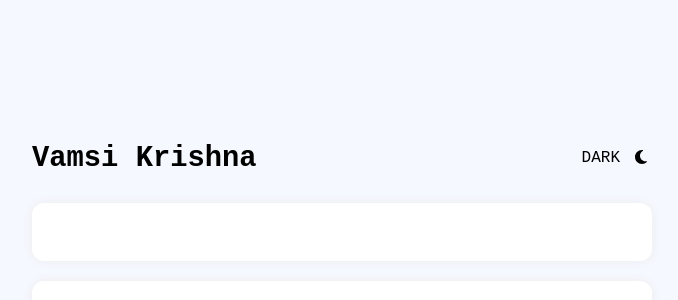
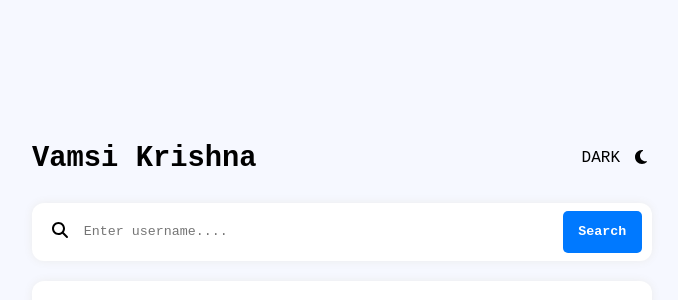
Before and after one commit to vamsi-tupakula/GitHub_User_Search_App, a React (Create React App) app: page / in a window 1280 px wide. Shown: the top 300 px of the page, without its empty margins (298-976 px from the left). Built offline with nearby package versions, Linux system fonts and the light colour scheme.

Commit message:
search bar customization done

```diff
--- a/src/App.css
+++ b/src/App.css
@@ -7,6 +7,6 @@
   flex-direction: column;
 }
 
-.container * {
+.container > * {
   border-radius: 12px;
 }
--- a/src/components/SearchContainer.jsx
+++ b/src/components/SearchContainer.jsx
@@ -1,9 +1,15 @@
 import './css/SearchContainer.css'
+import { faSearch } from '@fortawesome/free-solid-svg-icons'
+import { FontAwesomeIcon } from '@fortawesome/react-fontawesome';
 
 function SearchContainer(props) {
     return (
         <div className={`search_bar_container ${props.theme}`} id='search-details'>
-
+            <div className="searchIcon">
+                <FontAwesomeIcon icon={faSearch} />
+            </div>
+            <input className="searchBar" type="text" placeholder='Enter username....'/>
+            <button className="searchBtn">Search</button>
         </div>
     );
 }
--- a/src/components/css/Header.css
+++ b/src/components/css/Header.css
@@ -2,7 +2,6 @@
   width: 100%;
   height: 9%;
   font-size: 1.8rem;
-  font-family: "Space Mono", monospace;
   display: flex;
   align-items: center;
   justify-content: space-between;
--- a/src/components/css/SearchContainer.css
+++ b/src/components/css/SearchContainer.css
@@ -1,6 +1,40 @@
 .container .search_bar_container {
   width: 100%;
   height: 11%;
+}
+
+.container .search_bar_container {
+  display: flex;
+  align-items: center;
+  justify-content: space-around;
+  padding-left: 20px;
+  padding-right: 10px;
+}
+
+.container .search_bar_container .searchIcon {
+  width: 40px;
+}
+
+.container .search_bar_container .searchBar {
+  height: 25px;
+  width: 100%;
+  background: none;
+  outline: none;
+  border: none;
+}
+
+.container .search_bar_container .searchBtn {
+  width: 100px;
+  margin-left: 10px;
+  background: none;
+  cursor: pointer;
+  height: 42px;
+  background-color: #0079ff;
+  border: none;
+  outline: none;
+  border-radius: 5px;
+  font-weight: bold;
+  color: #ffffff;
 }
 
 .container .search_bar_container.light {
--- a/src/index.css
+++ b/src/index.css
@@ -9,6 +9,7 @@
   margin: 0;
   padding: 0;
   box-sizing: border-box;
+  font-family: "Space Mono", monospace;
 }
 
 body {
```
